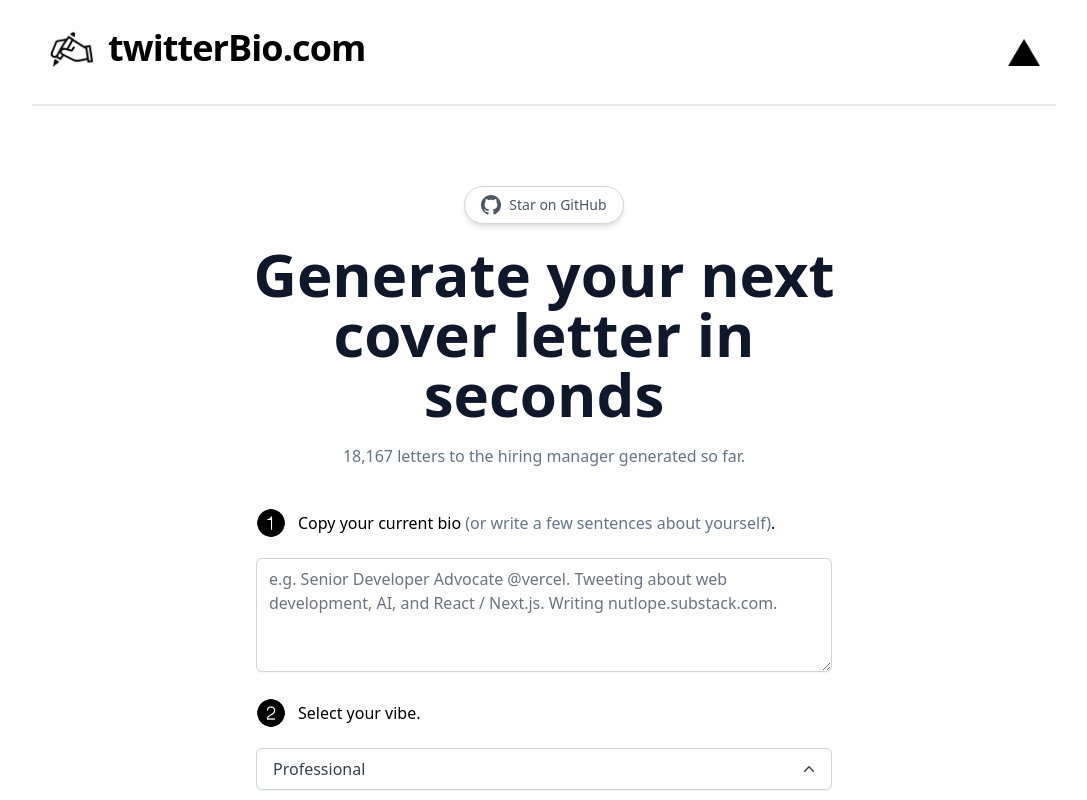
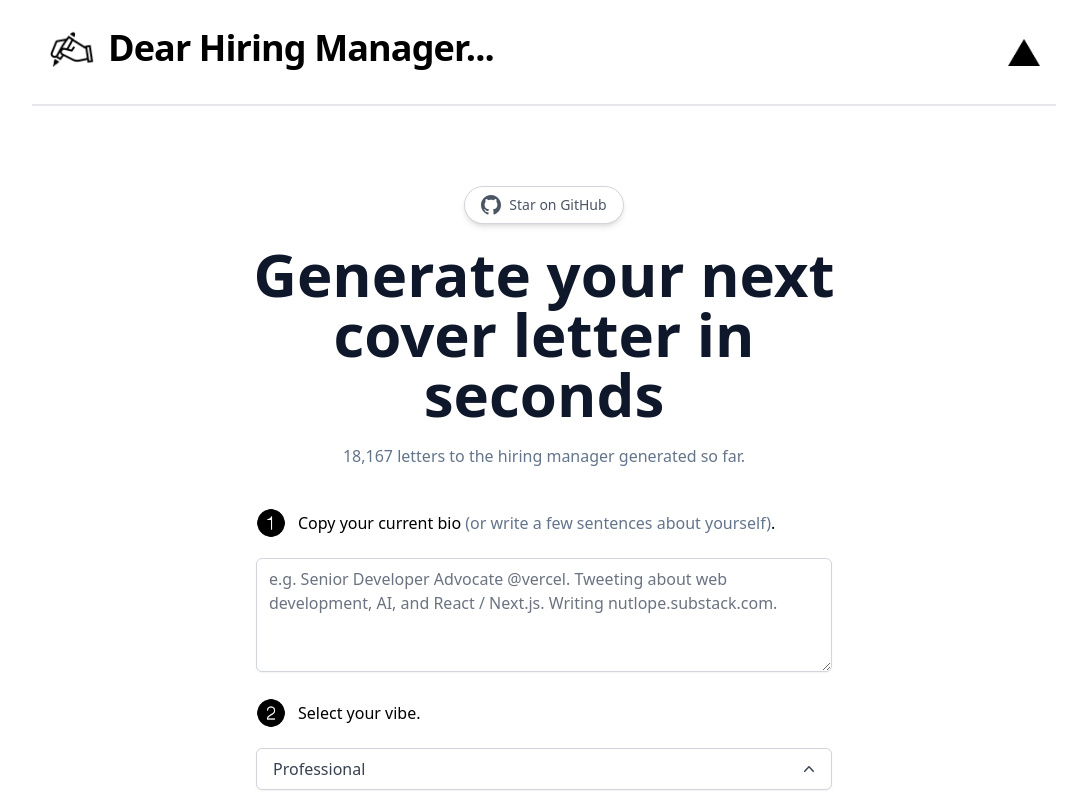
Before and after one commit to sakshamio/DearHiringManager, a Next.js app: page / in a window 1280 px wide. Shown: the top 800 px of the page, without its empty margins (96-1183 px from the left). Built offline with nearby package versions, Linux system fonts and the light colour scheme.

Commit message:
Update Header.tsx

```diff
--- a/components/Header.tsx
+++ b/components/Header.tsx
@@ -13,11 +13,11 @@ export default function Header() {
           height={32}
         />
         <h1 className="sm:text-4xl text-2xl font-bold ml-2 tracking-tight">
-          twitterBio.com
+          Dear Hiring Manager...
         </h1>
       </Link>
       <a
-        href="https://vercel.com/templates/next.js/twitter-bio"
+        href="https://sakshamio.github.io/thinkspace/"
         target="_blank"
         rel="noreferrer"
       >
```
